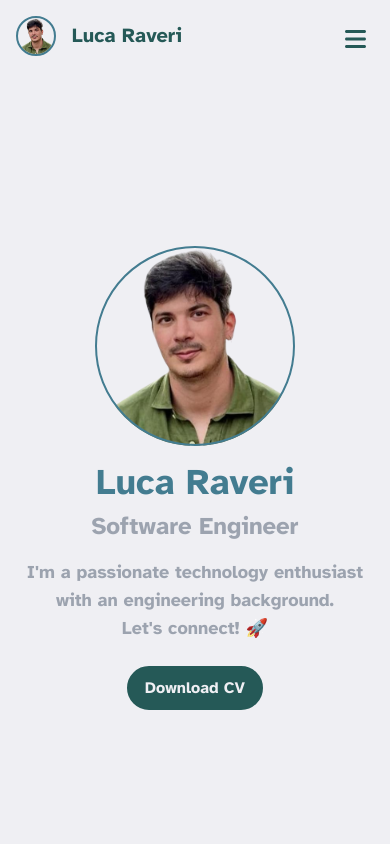
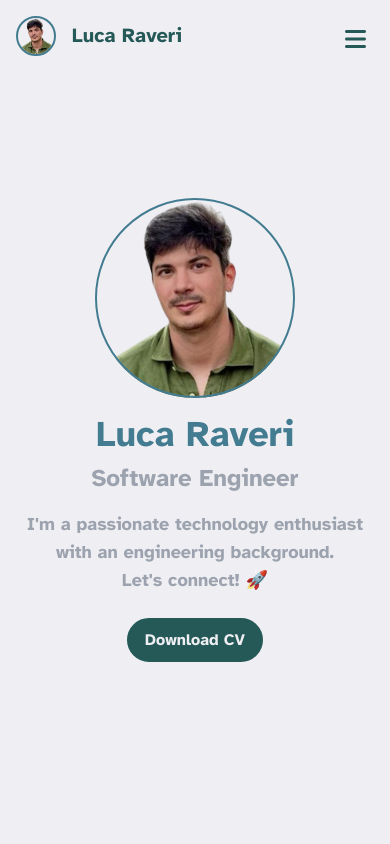
Before and after one commit to lraveri/personal-website, a Next.js app: page / in a window 390 px wide. Shown: the top 844 px of the page. Built offline with nearby package versions, Linux system fonts and the light colour scheme.

Commit message:
feat(style): update home page

```diff
--- a/src/app/page.tsx
+++ b/src/app/page.tsx
@@ -2,7 +2,7 @@ import Image from 'next/image';
 
 export default function Home() {
 	return (
-		<div className="flex flex-col items-center justify-center min-h-screen bg-white text-center">
+		<div className="flex flex-col items-center justify-center min-h-screen bg-white text-center -mt-12 sm:-mt-0">
 			<div className="relative rounded-full mb-4 h-[200px] w-[200px] sm:w-[300px] md:h-[300px]">
 				<Image
 					src="/profile.png"
```
